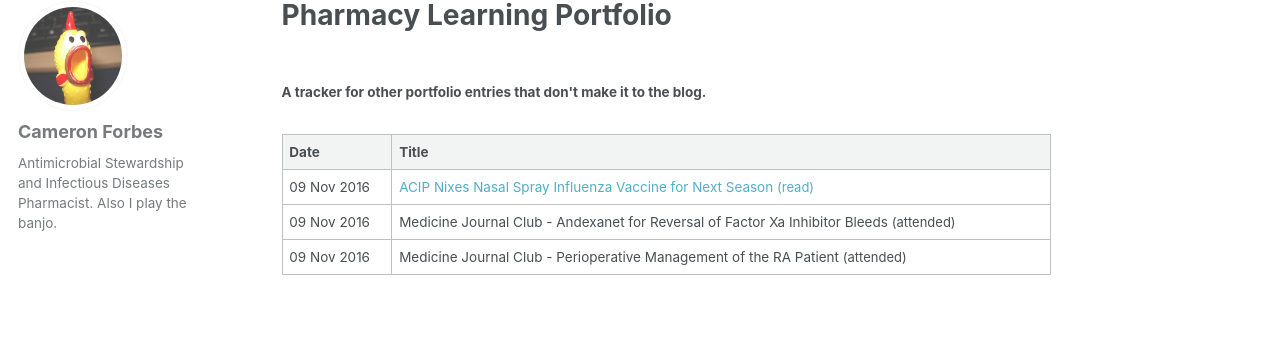
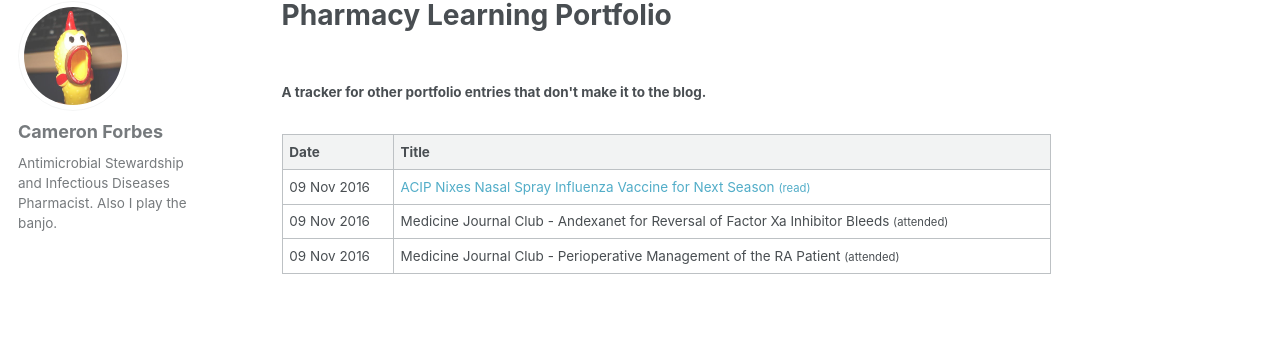
Before and after one commit to BanjoCam/banjocam.github.io, a Jekyll site: the page built from _pages/log.html, in a window 1280 px wide. Shown: the part 117-481 px from the top of the page. Built offline with Jekyll 4.4.1, drawn with Linux system fonts in a browser that asks for light colours.

Commit message:
log updatE

```diff
--- a/_pages/log.html
+++ b/_pages/log.html
@@ -18,9 +18,9 @@ title: "Pharmacy Learning Portfolio"
         <tr>
             <td>{{ entry.date | date_to_string }}</td>
             {% if entry.link == null %}
-            <td>{{ entry.title }} <span style="font-size: small">({{ entry.action }})</span></td>
+            <td>{{ entry.title }} <span style="font-size: smaller">({{ entry.action }})</span></td>
             {% else %}
-            <td><a href="{{ entry.link }}" target="_blank">{{ entry.title }} <span style="font-size: small">({{ entry.action }})</span></td>
+            <td><a href="{{ entry.link }}" target="_blank">{{ entry.title }} <span style="font-size: smaller">({{ entry.action }})</span></td>
             {% endif %}
         </tr>
         {% endfor %}
```
